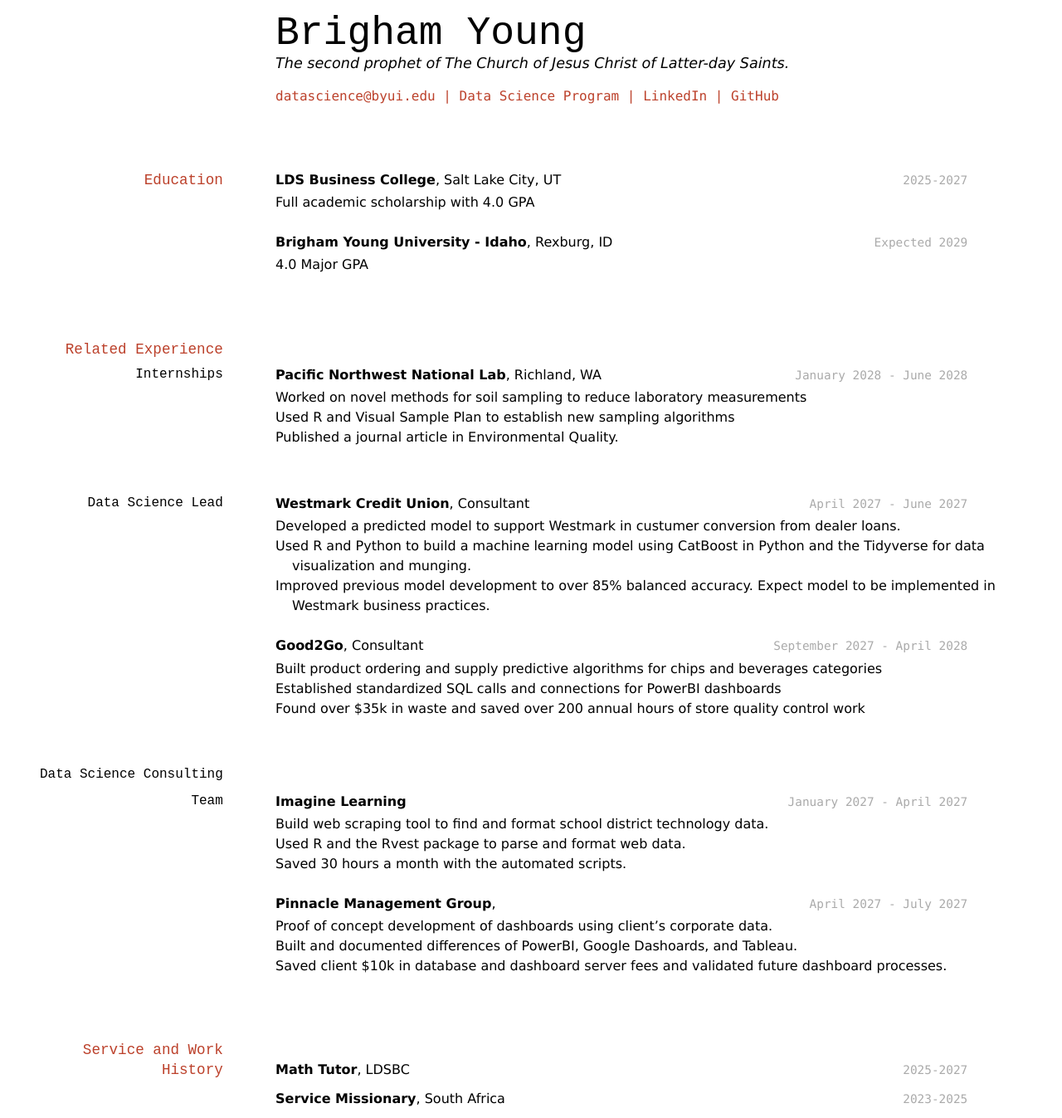
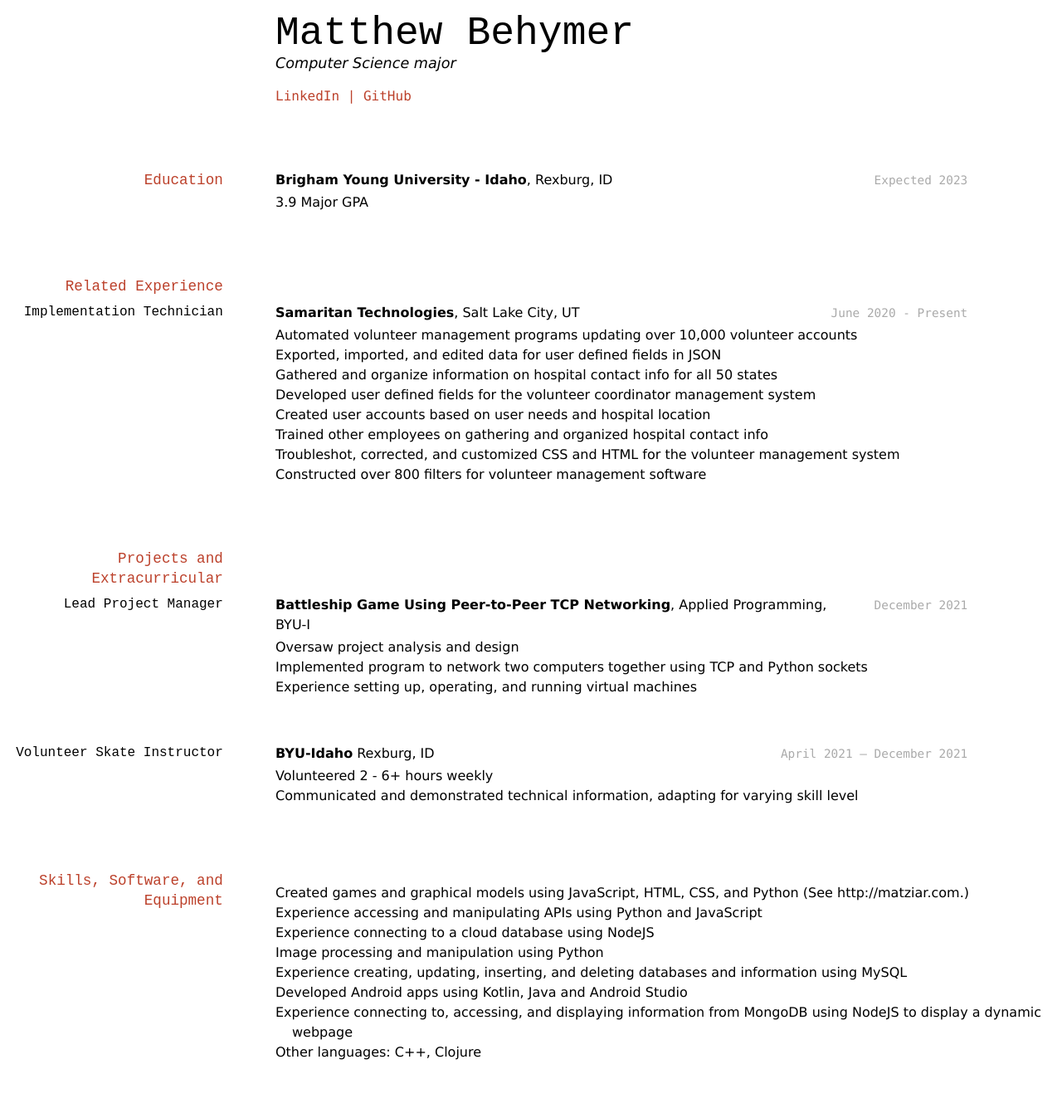
Before and after one commit to byuids-resumes/mbehymer_resume, a Jekyll site: the page built from docs/index.md, in a window 1280 px wide. Shown: the whole page at 83% size. Built offline with Jekyll 4.4.1, drawn with Linux system fonts in a browser that asks for light colours; after the commit the page ends 1304 px from its top, so only the background shows below that.

Commit message:
I created my resume

```diff
--- a/docs/index.md
+++ b/docs/index.md
@@ -1,85 +1,69 @@
 ---
 layout: cv
-title: Brigham Young's Resume
+title: Matthew Behymer's Resume
 ---
-# Brigham Young
-The second prophet of The Church of Jesus Christ of Latter-day Saints.
+# Matthew Behymer
+Computer Science major
 
 <div id="webaddress">
-<a href="datascience@byui.edu">datascience@byui.edu</a>
-| <a href="https://byuidatascience.github.io/development.html">Data Science Program</a>
-| <a href="https://www.linkedin.com/groups/13537407/">LinkedIn</a>
-| <a href="https://github.com/byuids-resumes">GitHub</a>
+<a href="https://www.linkedin.com/in/matthew-behymer-231270232/">LinkedIn</a>
+| <a href="https://github.com/mbehymer/mbehymer_resume_test">GitHub</a>
 </div>
 
 <!-- https://www.monique.tech/the-art-of-markdown -->
 
 ## Education
 
-`2025-2027`
-__LDS Business College__, Salt Lake City, UT
-
-- Full academic scholarship with 4.0 GPA
-
-`Expected 2029`
+`Expected 2023`
 __Brigham Young University - Idaho__, Rexburg, ID
 
-- 4.0 Major GPA
+- 3.9 Major GPA
 
 
 ## Related Experience
 
-### Internships
+### Implementation Technician
 
-`January 2028 - June 2028`
-__Pacific Northwest National Lab__, Richland, WA
+`June 2020 - Present`
+__Samaritan Technologies__, Salt Lake City, UT
 
-- Worked on novel methods for soil sampling to reduce laboratory measurements
-- Used R and Visual Sample Plan to establish new sampling algorithms
-- Published a journal article in Environmental Quality.
-
-### Data Science Lead
-
-`April 2027 - June 2027`
-__Westmark Credit Union__, Consultant
-
-- Developed a predicted model to support Westmark in custumer conversion from dealer loans.
-- Used R and Python to build a machine learning model using CatBoost in Python and the Tidyverse for data visualization and munging.
-- Improved previous model development to over 85% balanced accuracy. Expect model to be implemented in Westmark business practices.
-
-`September 2027 - April 2028`
-__Good2Go__, Consultant
-
-- Built product ordering and supply predictive algorithms for chips and beverages categories
-- Established standardized SQL calls and connections for PowerBI dashboards
-- Found over $35k in waste and saved over 200 annual hours of store quality control work
-
-### Data Science Consulting Team
-
-`January 2027 - April 2027`
-__Imagine Learning__
-
-- Build web scraping tool to find and format school district technology data.
-- Used R and the Rvest package to parse and format web data.
-- Saved 30 hours a month with the automated scripts.
-
-`April 2027 - July 2027`
-__Pinnacle Management Group__,
-
-- Proof of concept development of dashboards using client's corporate data.
-- Built and documented differences of PowerBI, Google Dashoards, and Tableau.
-- Saved client $10k in database and dashboard server fees and validated future dashboard processes.
+- Automated volunteer management programs updating over 10,000 volunteer accounts
+- Exported, imported, and edited data for user defined fields in JSON
+- Gathered and organize information on hospital contact info for all 50 states
+- Developed user defined fields for the volunteer coordinator management system
+- Created user accounts based on user needs and hospital location
+- Trained other employees on gathering and organized hospital contact info
+- Troubleshot, corrected, and customized CSS and HTML for the volunteer management system
+- Constructed over 800 filters for volunteer management software
 
 
-## Service and Work History
+## Projects and Extracurricular
 
-`2025-2027`
-__Math Tutor__, LDSBC
+### Lead Project Manager
 
+`December 2021`
+__Battleship Game Using Peer-to-Peer TCP Networking__, Applied Programming, BYU-I
+- Oversaw project analysis and design
+- Implemented program to network two computers together using TCP and Python sockets
+- Experience setting up, operating, and running virtual machines
 
-`2023-2025`
-__Service Missionary__, South Africa
+### Volunteer Skate Instructor
 
+`April 2021 – December 2021`
+__BYU-Idaho__ Rexburg, ID
+- Volunteered 2 - 6+ hours weekly
+- Communicated and demonstrated technical information, adapting for varying skill level
+
+## Skills, Software, and Equipment
+- Created games and graphical models using JavaScript, HTML, CSS, and Python (See http://matziar.com.)
+- Experience accessing and manipulating APIs using Python and JavaScript
+- Experience connecting to a cloud database using NodeJS
+- Image processing and manipulation using Python
+- Experience creating, updating, inserting, and deleting databases and information using MySQL
+- Developed Android apps using Kotlin, Java and Android Studio
+- Experience connecting to, accessing, and displaying information from MongoDB using NodeJS to display a dynamic
+webpage
+- Other languages: C++, Clojure
 
 
 <!-- ### Footer
```
